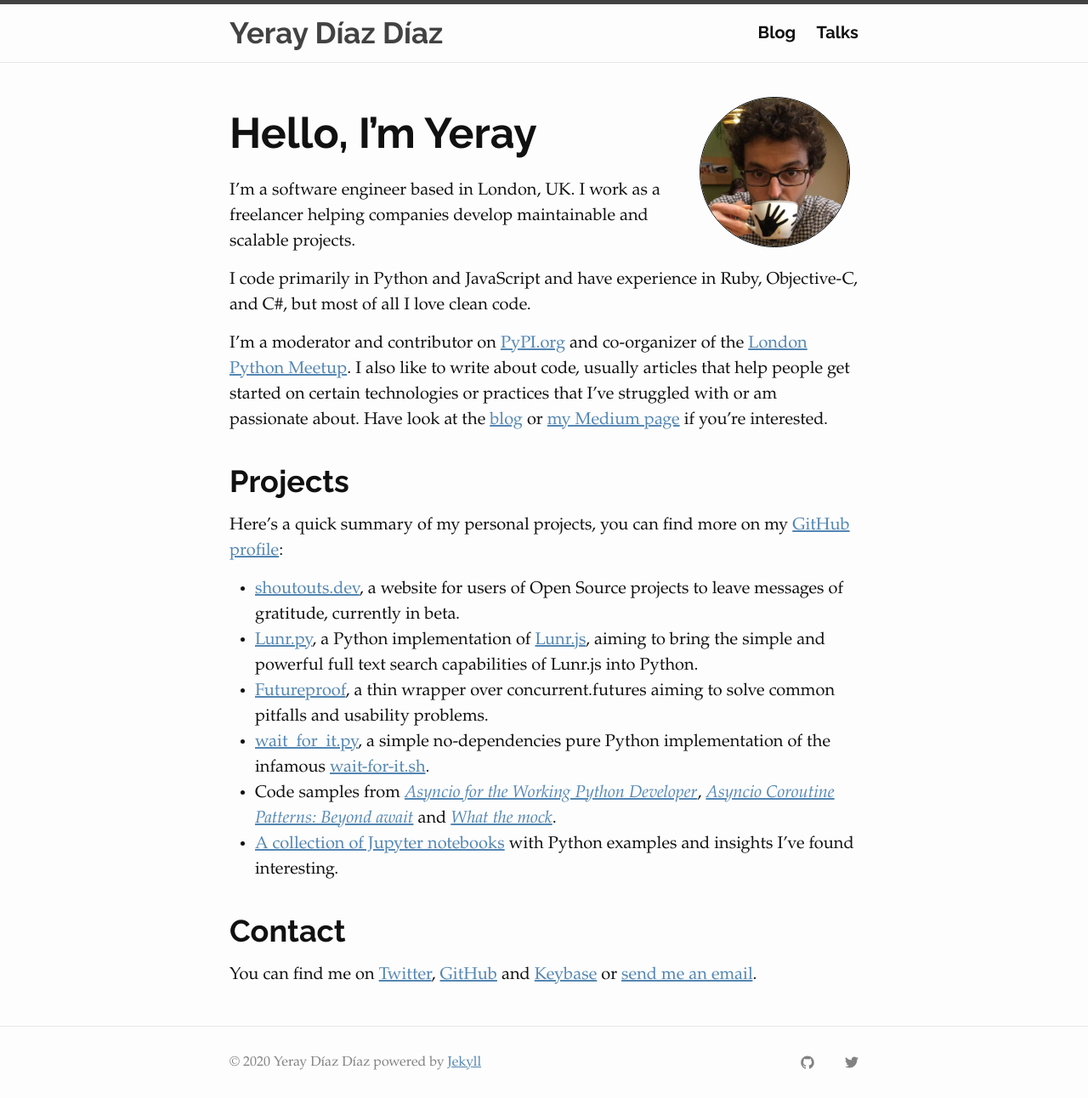
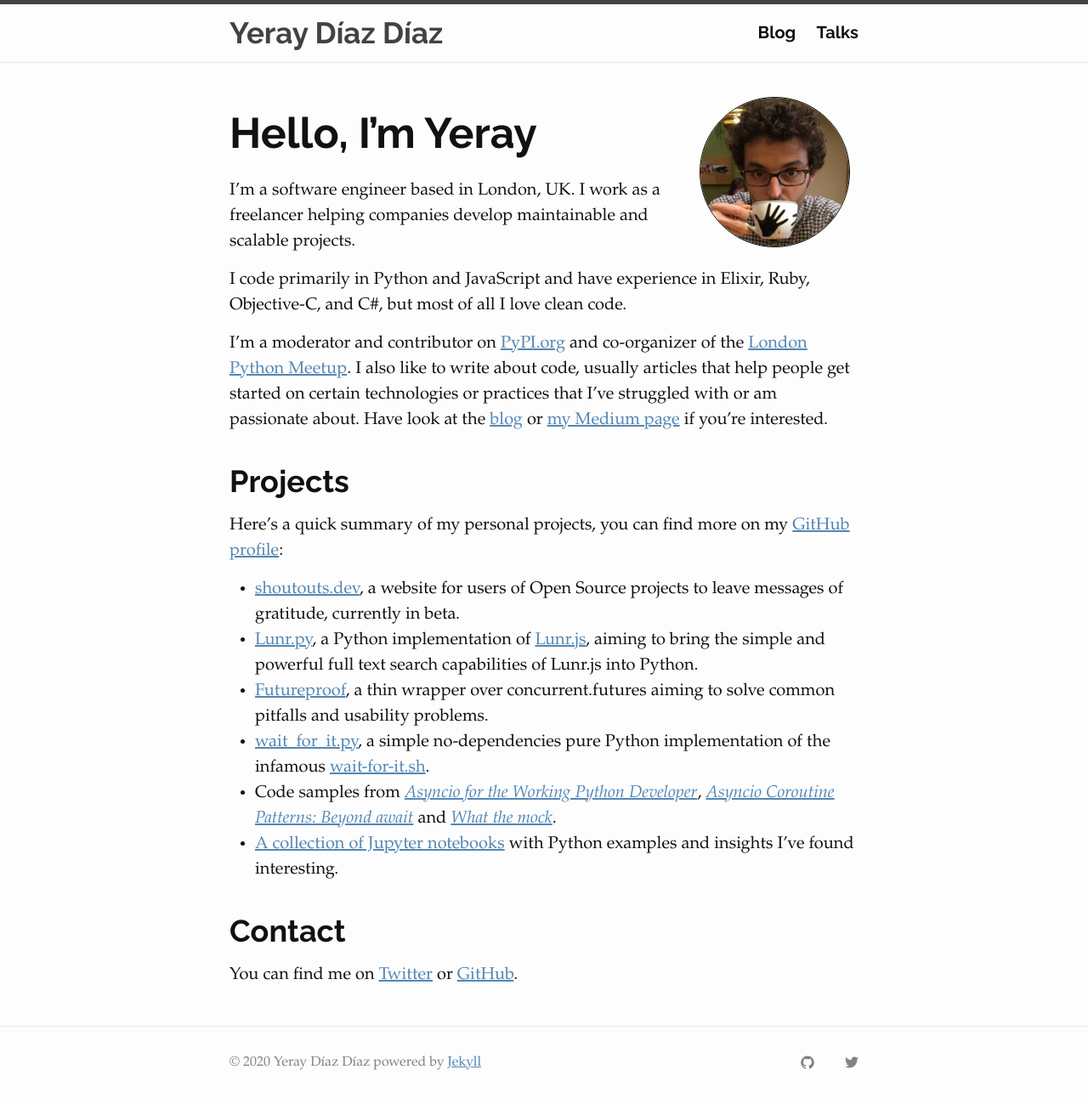
Before and after one commit to yeraydiazdiaz/yeraydiazdiaz.github.io, a Jekyll site: the page built from index.md, in a window 1280 px wide. Shown: the whole page at 85% size. Built offline with Jekyll 4.4.1, drawn with Linux system fonts in a browser that asks for light colours.

Commit message:
Update 'about me'

```diff
--- a/index.md
+++ b/index.md
@@ -2,6 +2,7 @@
 layout: page
 title: About me
 permalink: /
+short_description: "Yeray Díaz. Freelance software engineer based in London, UK. I write code and about code, usually about Python and Elixir"
 description: "I'm a freelance software engineer based in London, UK. I write code and about code."
 ---
 
@@ -12,7 +13,7 @@ description: "I'm a freelance software engineer based in London, UK. I write cod
 
 I'm a software engineer based in London, UK. I work as a freelancer helping companies develop maintainable and scalable projects.
 
-I code primarily in Python and JavaScript and have experience in Ruby, Objective-C, and C#, but most of all I love clean code.
+I code primarily in Python and JavaScript and have experience in Elixir, Ruby, Objective-C, and C#, but most of all I love clean code.
 
 I'm a moderator and contributor on [PyPI.org](https://pypi.org) and co-organizer of the [London Python Meetup](https://www.meetup.com/LondonPython/). I also like to write about code, usually articles that help people get started on certain technologies or practices that I've struggled with or am passionate about. Have look at the [blog](/blog) or [my Medium page](https://medium.com/@yeraydiazdiaz/) if you're interested.
 
@@ -29,7 +30,7 @@ Here's a quick summary of my personal projects, you can find more on my [GitHub
 
 ## Contact
 
-You can find me on [Twitter][twitter], [GitHub][github] and [Keybase](https://keybase.io/yeray) or [send me an email](mailto:{{ site.email }}).
+You can find me on [Twitter][twitter] or [GitHub][github].
 
 [twitter]: https://twitter.com/{{ site.twitter_username }}
 [github]: https://github.com/{{ site.github_username }}
```
